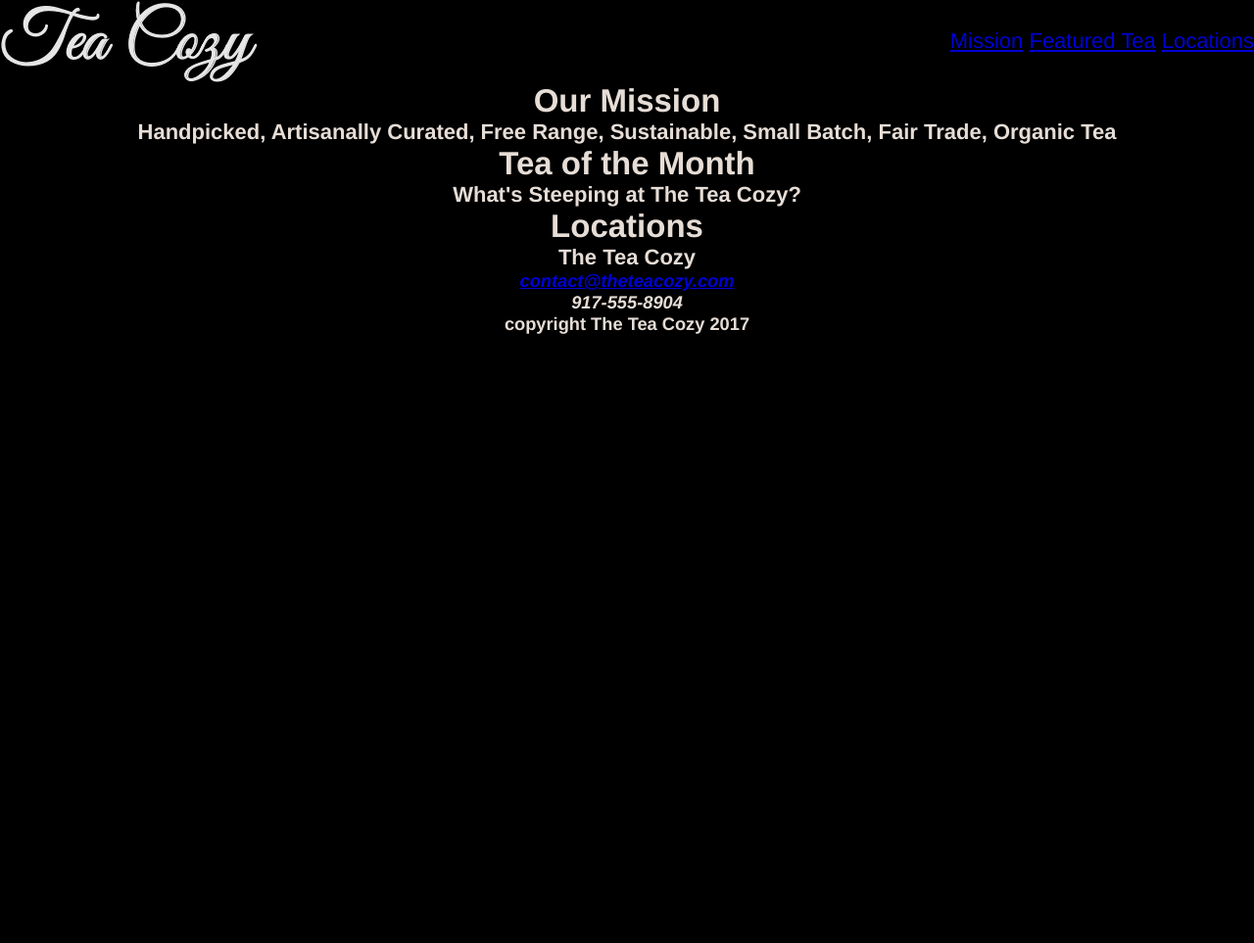
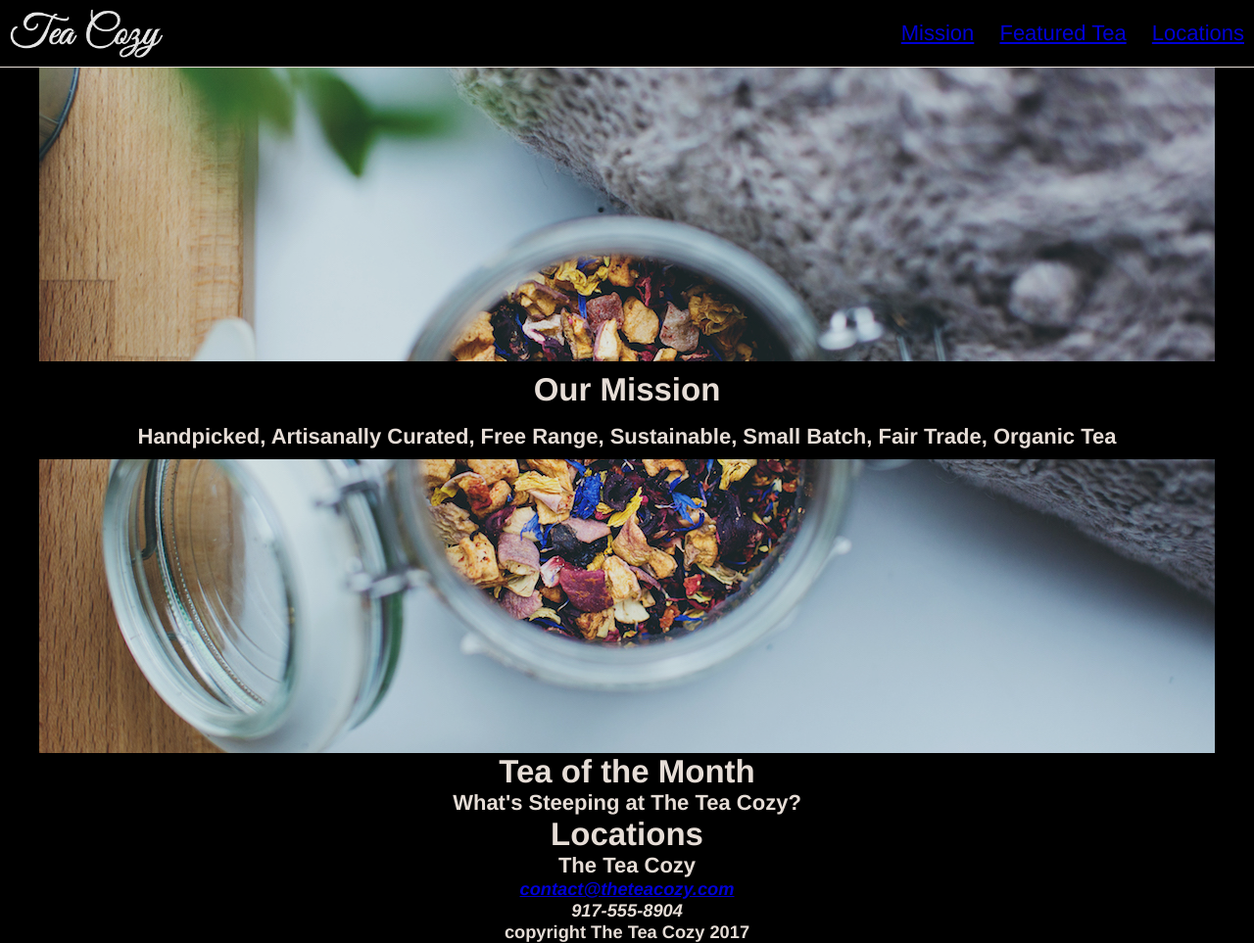
Before and after one commit to denrzv/tea-cozy, a plain HTML site: page index.html in a window 1280 px wide. Shown: the whole page at 98% size. Before the commit the page ends 800 px from the top, so only its background shows below. Drawn offline with Linux system fonts and the light colour scheme.

Commit message:
added main and mission

```diff
--- a/index.html
+++ b/index.html
@@ -8,7 +8,7 @@
   <body>
 
     <header>
-      <img src="./resources/images/img-tea-cozy-logo.png" alt="tea cozy logo">
+      <img src="./resources/images/img-tea-cozy-logo.png" alt="tea cozy logo" class="logo">
       <nav>
         <ul>
           <li><a href="#mission">Mission</a></li>
@@ -20,8 +20,10 @@
 
     <main>
       <section class="mission">
-        <h2>Our Mission</h2>
-        <h4>Handpicked, Artisanally Curated, Free Range, Sustainable, Small Batch, Fair Trade, Organic Tea</h4>
+        <div class="mission-container">
+          <h2>Our Mission</h2>
+          <h4>Handpicked, Artisanally Curated, Free Range, Sustainable, Small Batch, Fair Trade, Organic Tea</h4>
+        </div>
       </section>
       <section class="featured">
         <h2>Tea of the Month</h2>
--- a/resources/css/style.css
+++ b/resources/css/style.css
@@ -22,18 +22,27 @@ body {
 
 header {
   align-items: center;
+  border-bottom: 1px solid seashell;
   display: flex;
-  justify-content:  flex-start;
+  height: 69px;
+  justify-content: space-between;
+}
+
+
+.logo {
+  height: 50px;
+  margin-left: 10px;
 }
 
 
 li {
   display: inline;
+  margin: 0 10px;
 }
 
 
-nav {
-  margin-left: auto;
+a {
+  text-decoration: underline;
 }
 
 
@@ -46,3 +55,48 @@ a:active,
 a:hover {
   color: #d0baa8;
 }
+
+
+/* main body */
+
+
+main {
+  display: flex;
+  flex-direction: column;
+  align-items: center;
+}
+
+
+/* main body: mission */
+
+
+.mission {
+  background-image: url('../images/img-mission-background.jpg');
+  display: flex;
+  flex-direction: column;
+  height: 700px;
+  justify-content: center;
+  width: 1200px;
+}
+
+
+.mission-container {
+  background-color: black;
+  display: flex;
+  flex-direction: column;
+  height: 100px;
+  justify-content: space-between;
+}
+
+
+.mission-container h2 {
+  margin-top: 10px;
+}
+
+
+.mission-container h4 {
+  margin-bottom: 10px;
+}
+
+
+/* main body: featured */
```
